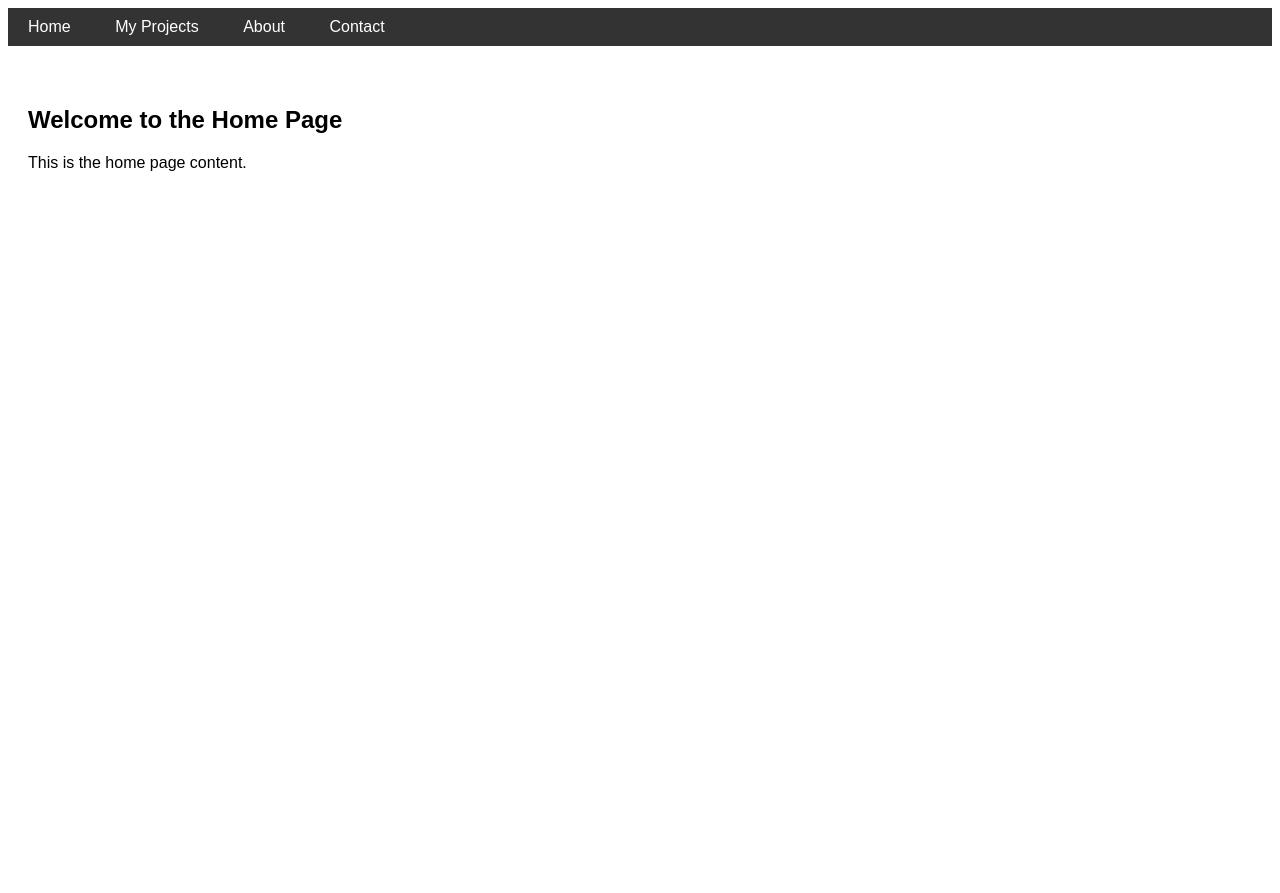
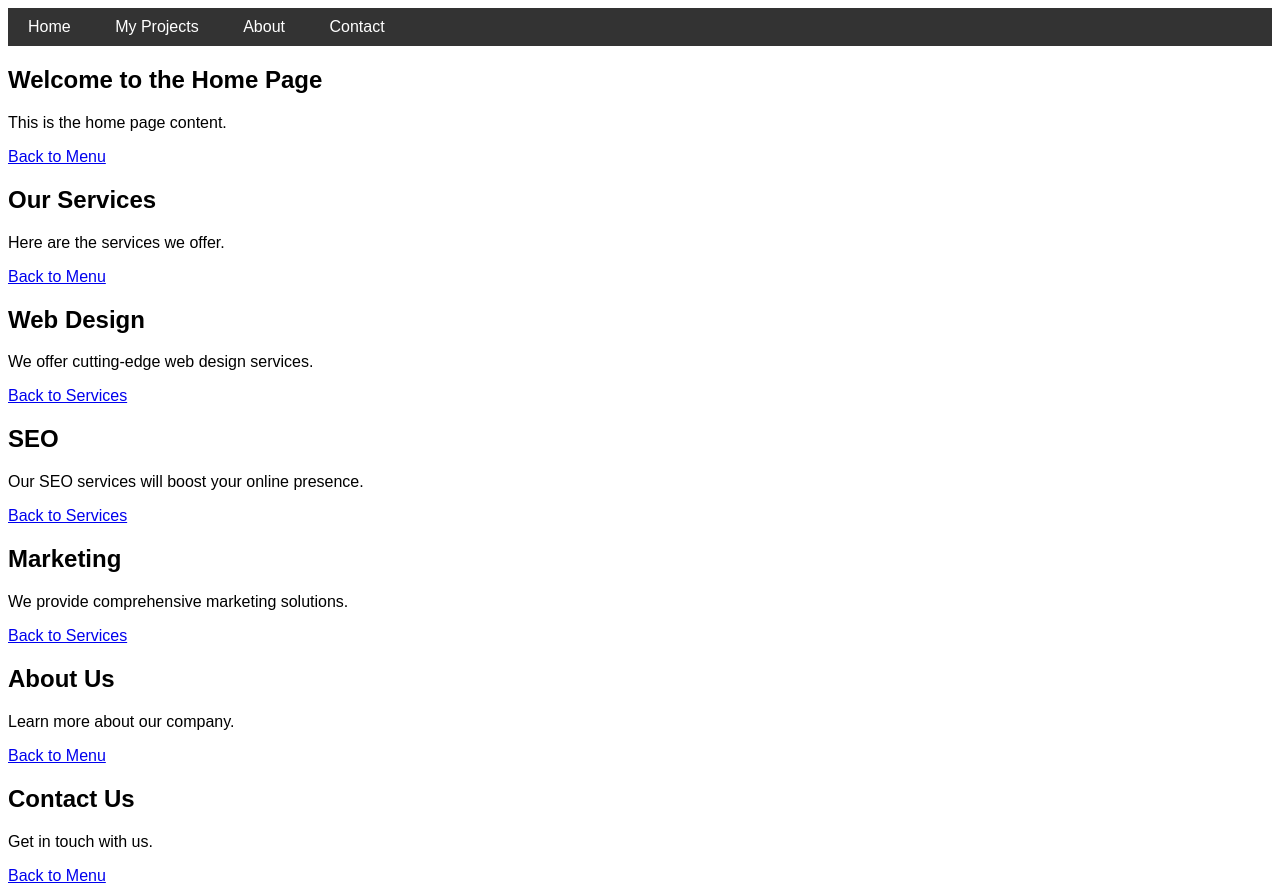
Before and after one commit to svenugopal026/MyProjects, a plain HTML site: page index.html in a window 1280 px wide. Before the commit the page ends 800 px from the top, so only its background shows below. Drawn offline with Linux system fonts and the light colour scheme.

Commit message:
Update index.html

```diff
--- a/index.html
+++ b/index.html
@@ -9,23 +9,57 @@
 <body>
     <nav>
         <ul id="menu">
-            <li><a href="#" data-content="home">Home</a></li>
+            <li><a href="#home">Home</a></li>
             <li>
-                <a href="#" data-content="services">My Projects</a>
+                <a href="#My Projects">My Projects</a>
                 <ul class="submenu">
-                    <li><a href="https://svenugopal026.github.io/AttendanceCalculator/" data-content="web-design">Student Attendance Planner App</a></li>
-                    <li><a href="https://svenugopal026.github.io/converterApp/" data-content="seo">Mathematical Converter</a></li>
-                    <li><a href="https://svenugopal026.github.io/PaintCalculator/" data-content="marketing">Paint Calculator : How Much Paint Required for a House</a></li>
+                    <li><a href="https://svenugopal026.github.io/AttendanceCalculator/">Student Attendance Planner App
+</a></li>
+                    <li><a href="https://svenugopal026.github.io/converterApp/">Mathematical Converter
+</a></li>
+                    <li><a href="https://svenugopal026.github.io/PaintCalculator/">Paint Calculator : How Much Paint Required for a House
+</a></li>
                 </ul>
             </li>
-            <li><a href="#" data-content="about">About</a></li>
-            <li><a href="#" data-content="contact">Contact</a></li>
+            <li><a href="#about">About</a></li>
+            <li><a href="#contact">Contact</a></li>
         </ul>
     </nav>
 
-    <div id="content">
+    <div id="home">
         <h2>Welcome to the Home Page</h2>
         <p>This is the home page content.</p>
+        <a href="#menu" class="back-button">Back to Menu</a>
+    </div>
+    <div id="My Projects">
+        <h2>Our Services</h2>
+        <p>Here are the services we offer.</p>
+        <a href="#menu" class="back-button">Back to Menu</a>
+    </div>
+    <div id="web-design">
+        <h2>Web Design</h2>
+        <p>We offer cutting-edge web design services.</p>
+        <a href="#My Projects" class="back-button">Back to Services</a>
+    </div>
+    <div id="seo">
+        <h2>SEO</h2>
+        <p>Our SEO services will boost your online presence.</p>
+        <a href="#My Projects" class="back-button">Back to Services</a>
+    </div>
+    <div id="marketing">
+        <h2>Marketing</h2>
+        <p>We provide comprehensive marketing solutions.</p>
+        <a href="#My Projects" class="back-button">Back to Services</a>
+    </div>
+    <div id="about">
+        <h2>About Us</h2>
+        <p>Learn more about our company.</p>
+        <a href="#menu" class="back-button">Back to Menu</a>
+    </div>
+    <div id="contact">
+        <h2>Contact Us</h2>
+        <p>Get in touch with us.</p>
+        <a href="#menu" class="back-button">Back to Menu</a>
     </div>
 
     <script src="script.js"></script>
```
